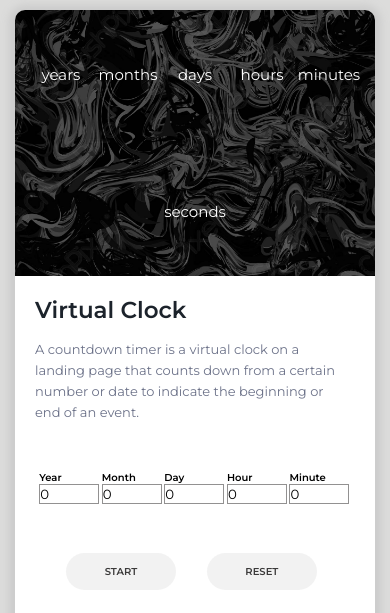
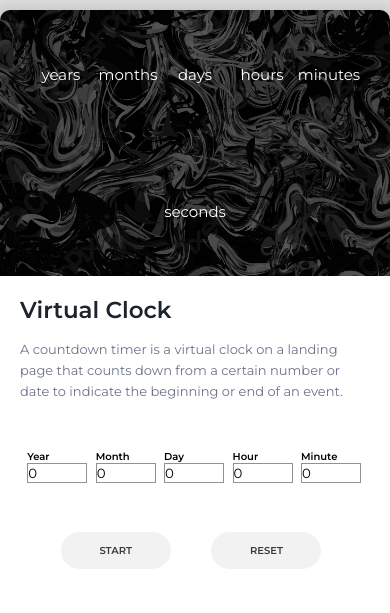
Before and after one commit to Fbw-22-E03/Countdown_timer_Project, a website built with webpack: page src/index.html in a window 390 px wide. Shown: the top 613 px of the page. Built offline with nearby package versions, Linux system fonts and the light colour scheme.

Commit message:
change remote name2

```diff
--- a/src/styles/_mobile.scss
+++ b/src/styles/_mobile.scss
@@ -1,7 +1,7 @@
 @media only screen and (max-width: 600px) {
   .card-container {
-    max-width: 36rem;
-    min-width: 36rem;
+    max-width: 100vh;
+    height: 100vh;
     border-radius: 1rem;
     height: 90vh;
     overflow: hidden;
```
